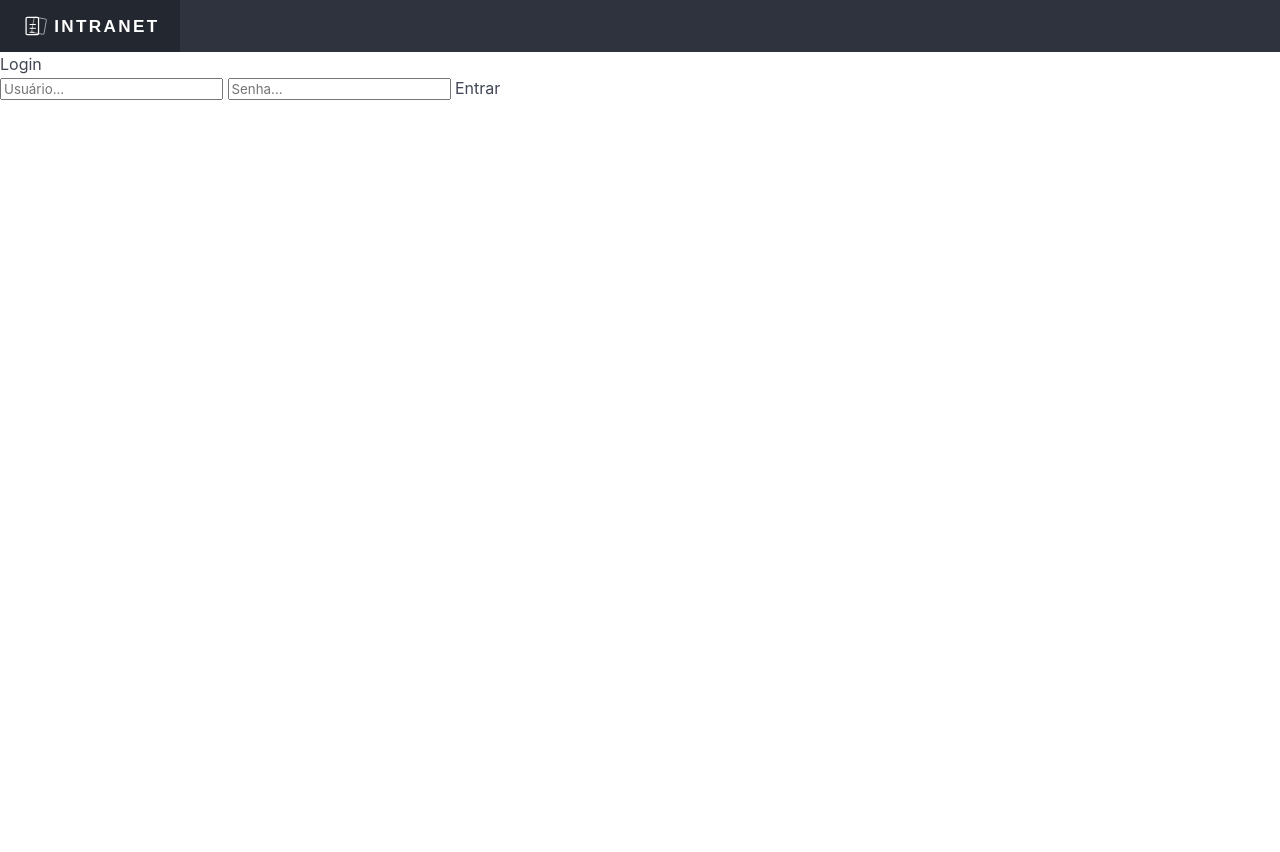
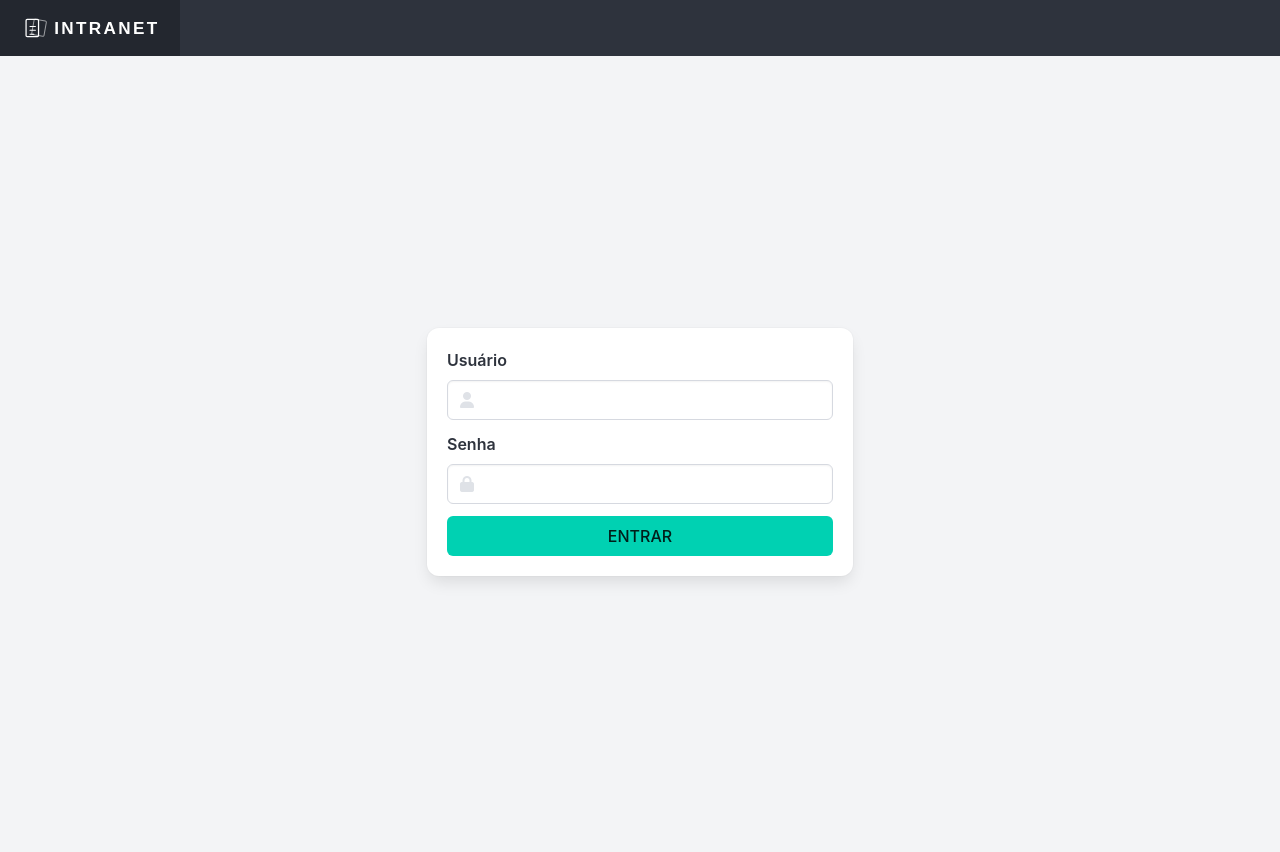
Before and after one commit to cicerobas/projeto_intranet, a FastAPI app: page /auth/login in a window 1280 px wide. Before the commit the page ends 100 px from the top, so only its background shows below. Run offline with FastAPI, Linux system fonts and the light colour scheme; parts of the project's set-up code (start-up, migrations or seed data) failed here and were passed over.

Commit message:
login form

```diff
--- a/app/routers/auth.py
+++ b/app/routers/auth.py
@@ -18,7 +18,7 @@ async def get_access_token(
     )
     if not user:
         return HTMLResponse(
-            '<p id="erro" style="color:red">Usuário ou Senha incorretos</p>'
+            '<p id="erro" class="has-text-danger">Usuário ou Senha incorretos</p>'
         )
 
     access_token = create_access_token({"sub": str(user.id), "roles": user.roles})
--- a/app/views/templates/base.html
+++ b/app/views/templates/base.html
@@ -1,5 +1,5 @@
 <!doctype html>
-<html lang="pt-br">
+<html lang="pt-br" class="has-background-light has-navbar-fixed-top">
   <head>
     <meta charset="UTF-8" />
     <meta name="viewport" content="width=device-width, initial-scale=1.0" />
@@ -15,36 +15,7 @@
     <script src="{{ url_for('static', path='/htmx.min.js') }}"></script>
   </head>
   <body>
-    <nav class="navbar is-dark" role="navigation" aria-label="main navigation">
-      <div class="navbar-brand">
-        <a href="/" class="navbar-item">
-          <img
-            src="{{ url_for('static', path='/images/intranet-logo.svg') }}"
-            alt="Logo Intranet"
-          />
-        </a>
-      </div>
-      <div class="navbar-end">
-        <div class="navbar-item">
-          {% if user %}
-          <span class="is-size-5 has-text-white">{{ user.name }}</span>
-          <a hx-post="/auth/logout" class="button is-dark is-light">
-            <span class="icon">
-              <i class="fa-solid fa-right-from-bracket"></i>
-            </span>
-            <span>Sair</span>
-          </a>
-          {% elif not login %}
-          <a href="/auth/login" class="button is-dark is-light">
-            <span class="icon">
-              <i class="fa-solid fa-right-to-bracket"></i>
-            </span>
-            <span>Entrar</span>
-          </a>
-          {% endif %}
-        </div>
-      </div>
-    </nav>
-    <main>{% block content %}{% endblock %}</main>
+    {% include 'fragments/navbar.html' %}
+    <main class="container">{% block content %}{% endblock %}</main>
   </body>
 </html>
--- /dev/null
+++ b/app/views/templates/fragments/navbar.html
@@ -0,0 +1,37 @@
+<nav
+  class="navbar is-dark is-fixed-top"
+  role="navigation"
+  aria-label="main navigation"
+>
+  <div class="navbar-brand">
+    <a href="/" class="navbar-item">
+      <img
+        src="{{ url_for('static', path='/images/intranet-logo.svg') }}"
+        alt="Logo Intranet"
+      />
+    </a>
+  </div>
+  <div class="navbar-end">
+    <div class="navbar-item">
+      {% if user %}
+      <span class="is-size-5 has-text-white">{{ user.name }}</span>
+      <a hx-post="/auth/logout" class="button is-dark is-light">
+        <span class="icon">
+          <i class="fa-solid fa-right-from-bracket"></i>
+        </span>
+        <span>Sair</span>
+      </a>
+      {% else %}
+      <a
+        href="/auth/login"
+        class="button is-dark is-light {{ 'is-invisible' if login }}"
+      >
+        <span class="icon">
+          <i class="fa-solid fa-right-to-bracket"></i>
+        </span>
+        <span>Entrar</span>
+      </a>
+      {% endif %}
+    </div>
+  </div>
+</nav>
--- a/app/views/templates/login.html
+++ b/app/views/templates/login.html
@@ -1,9 +1,44 @@
 {% extends "base.html" %} {% block content %}
-<h2>Login</h2>
-<form hx-post="/auth/token" hx-target="#erro" hx-swap="outerHTML">
-  <p id="erro"></p>
-  <input type="text" name="username" placeholder="Usuário..." />
-  <input type="password" name="password" placeholder="Senha..." />
-  <button type="submit">Entrar</button>
-</form>
+<section class="hero is-fullheight">
+  <div class="hero-body">
+    <div class="container">
+      <div class="columns is-centered">
+        <div class="column is-5-tablet is-4-desktop is-5-widescreen">
+          <form
+            class="box"
+            hx-post="/auth/token"
+            hx-target="#erro"
+            hx-swap="outerHTML"
+          >
+            <div class="field">
+              <label for="username" class="label">Usuário</label>
+              <div class="control has-icons-left">
+                <input class="input" type="text" name="username" required />
+                <span class="icon is-small is-left">
+                  <i class="fas fa-user"></i>
+                </span>
+              </div>
+            </div>
+            <div class="field">
+              <label for="password" class="label">Senha</label>
+              <div class="control has-icons-left">
+                <input class="input" type="password" name="password" required />
+                <span class="icon is-small is-left">
+                  <i class="fas fa-lock"></i>
+                </span>
+              </div>
+            </div>
+            <div class="has-text-centered has-text-weight-medium">
+              <p id="erro"></p>
+            </div>
+
+            <button class="button is-primary is-fullwidth" type="submit">
+              ENTRAR
+            </button>
+          </form>
+        </div>
+      </div>
+    </div>
+  </div>
+</section>
 {% endblock %}
```
Also changed, not shown: app/views/templates/index.html (+1 -6 lines).
